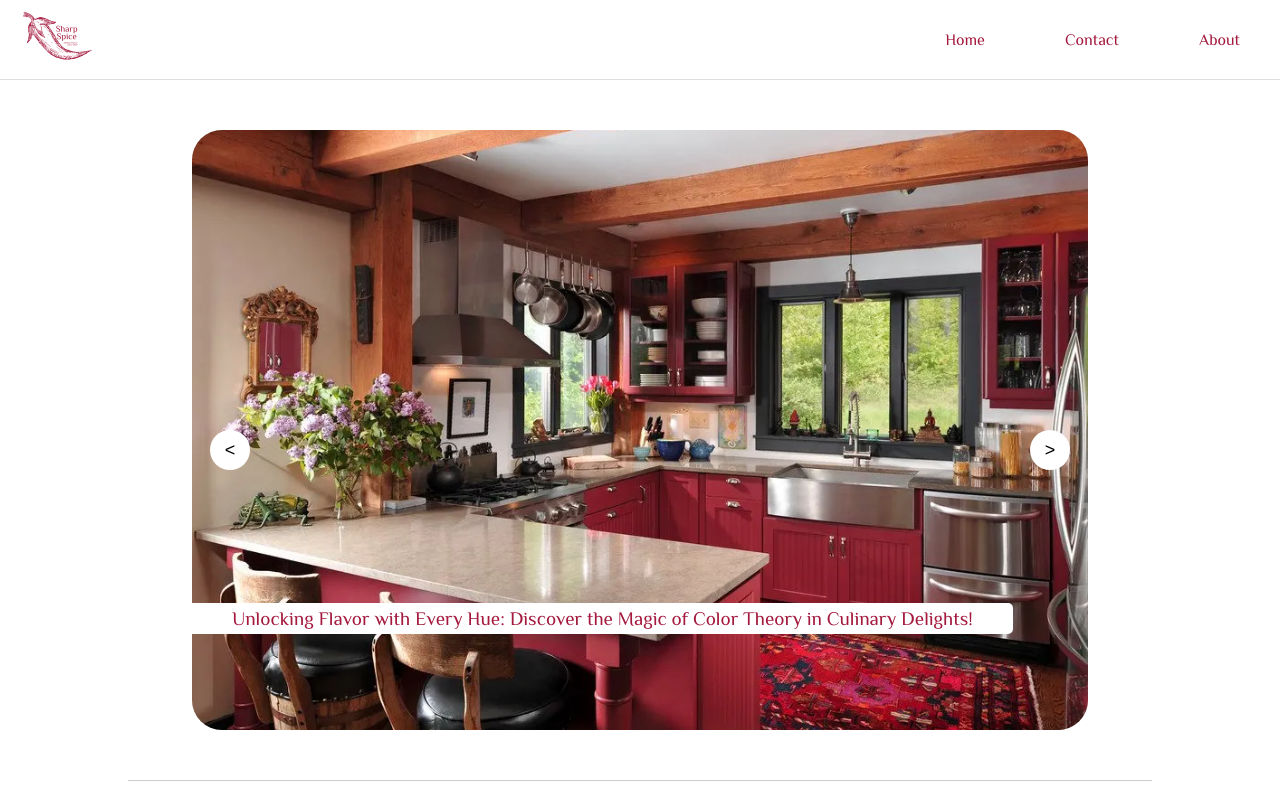
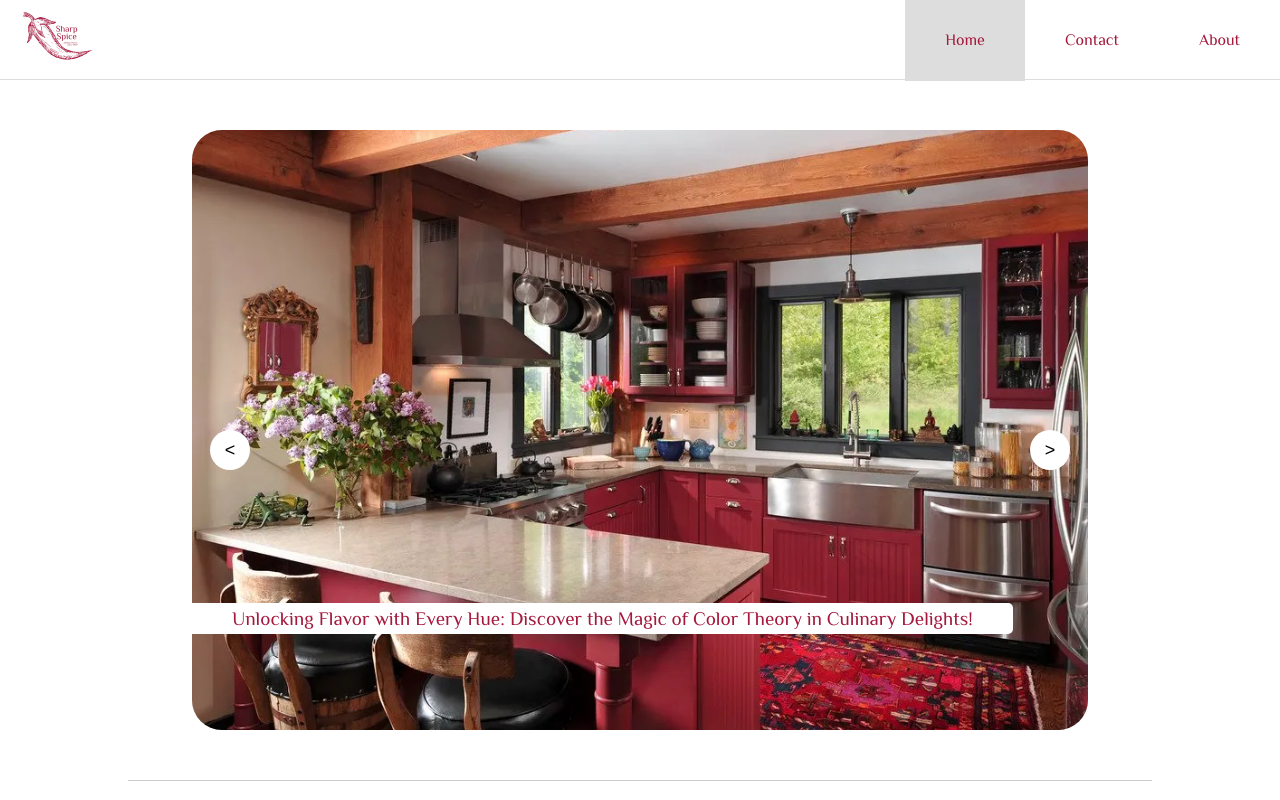
Before and after one commit to PvtWendy/Next-Sharp-Spice, a Next.js app: page / in a window 1280 px wide. In both pictures the pointer is over the link 965 px from the left and 39 px from the top of the page. Shown: the top 800 px of the page. Built offline with nearby package versions, Linux system fonts and the light colour scheme.

Commit message:
Changed css to fit Header changes

```diff
--- a/src/components/Header/style.module.css
+++ b/src/components/Header/style.module.css
@@ -28,7 +28,7 @@
   color: #a4193d;
 }
 
-.nav button:hover {
+.navItems:hover {
   background-color: #ddd;
   cursor: pointer;
 }
```
